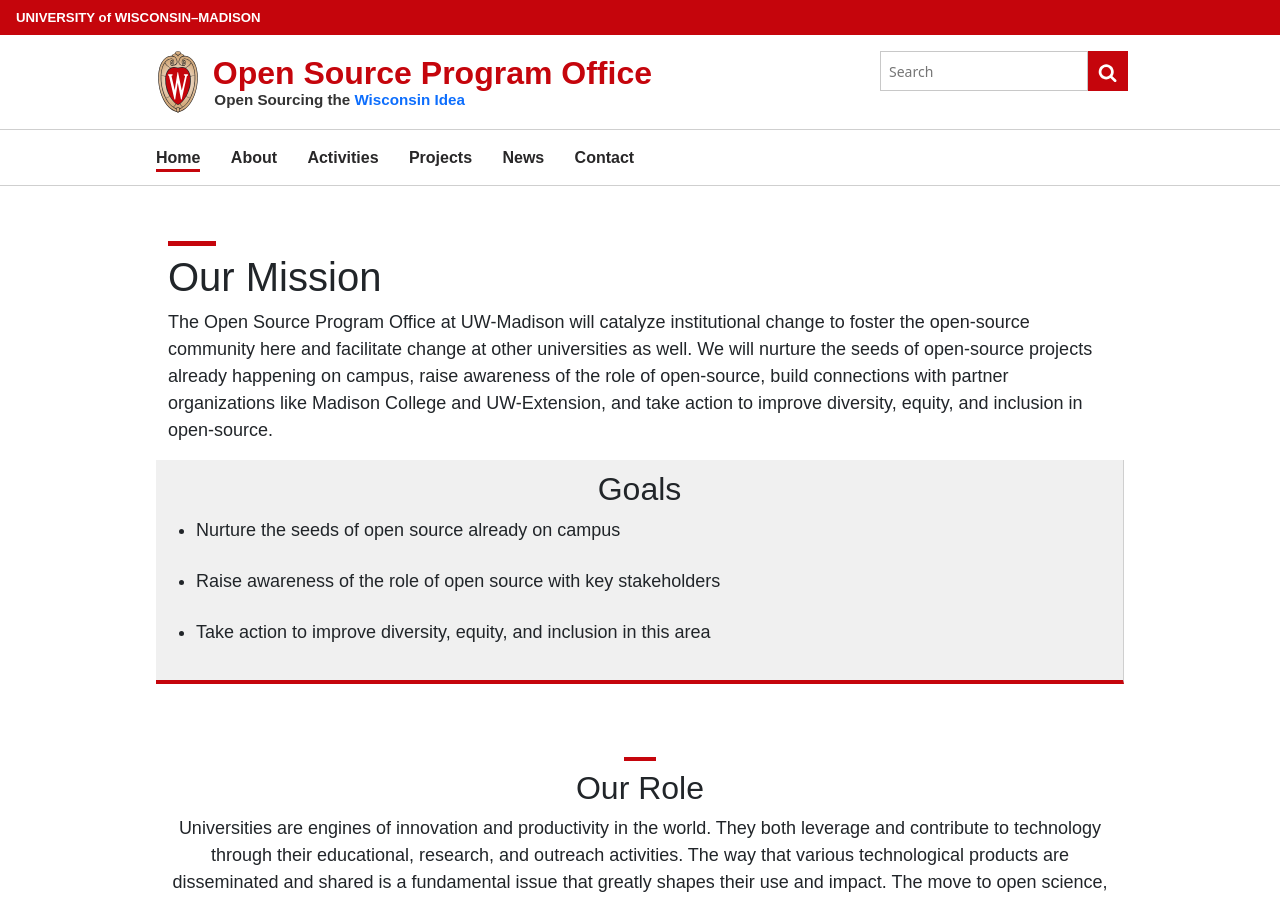
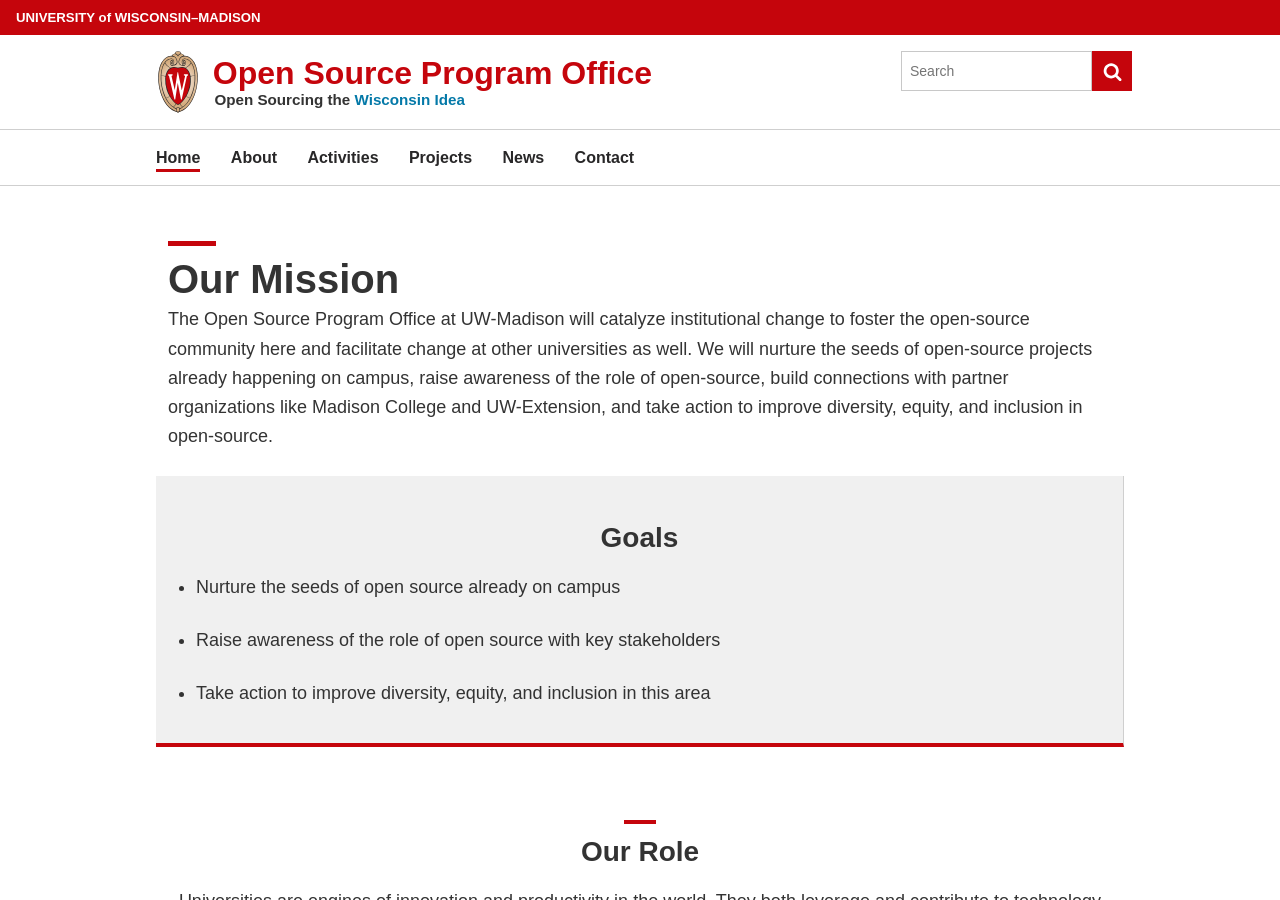
Before and after one commit to UW-Madison-DSI/ospo.wisc.edu-version-1.0, a Jekyll site: the page built from index.html, in a window 1280 px wide and 900 px high. Built offline with Jekyll 4.4.1, drawn with Linux system fonts in a browser that asks for light colours; some web fonts are replaced.

Commit message:
Removed the extra links

```diff
--- a/index.html
+++ b/index.html
@@ -8,7 +8,6 @@
     <meta charset="utf-8">
     <meta name="viewport" content="width=device-width, initial-scale=1">
     <title>Home</title>
-    <link href="https://cdn.jsdelivr.net/npm/bootstrap@5.3.2/dist/css/bootstrap.min.css" rel="stylesheet" integrity="sha384-T3c6CoIi6uLrA9TneNEoa7RxnatzjcDSCmG1MXxSR1GAsXEV/Dwwykc2MPK8M2HN" crossorigin="anonymous">
   </head>
   <body>
     <div id="ourMissionContainer" class="container col-12">
@@ -59,7 +58,6 @@
       </div>
     </div>
 
-    <script src="https://cdn.jsdelivr.net/npm/bootstrap@5.3.2/dist/js/bootstrap.bundle.min.js" integrity="sha384-C6RzsynM9kWDrMNeT87bh95OGNyZPhcTNXj1NW7RuBCsyN/o0jlpcV8Qyq46cDfL" crossorigin="anonymous"></script>
 
   </body>
 </html>
```
